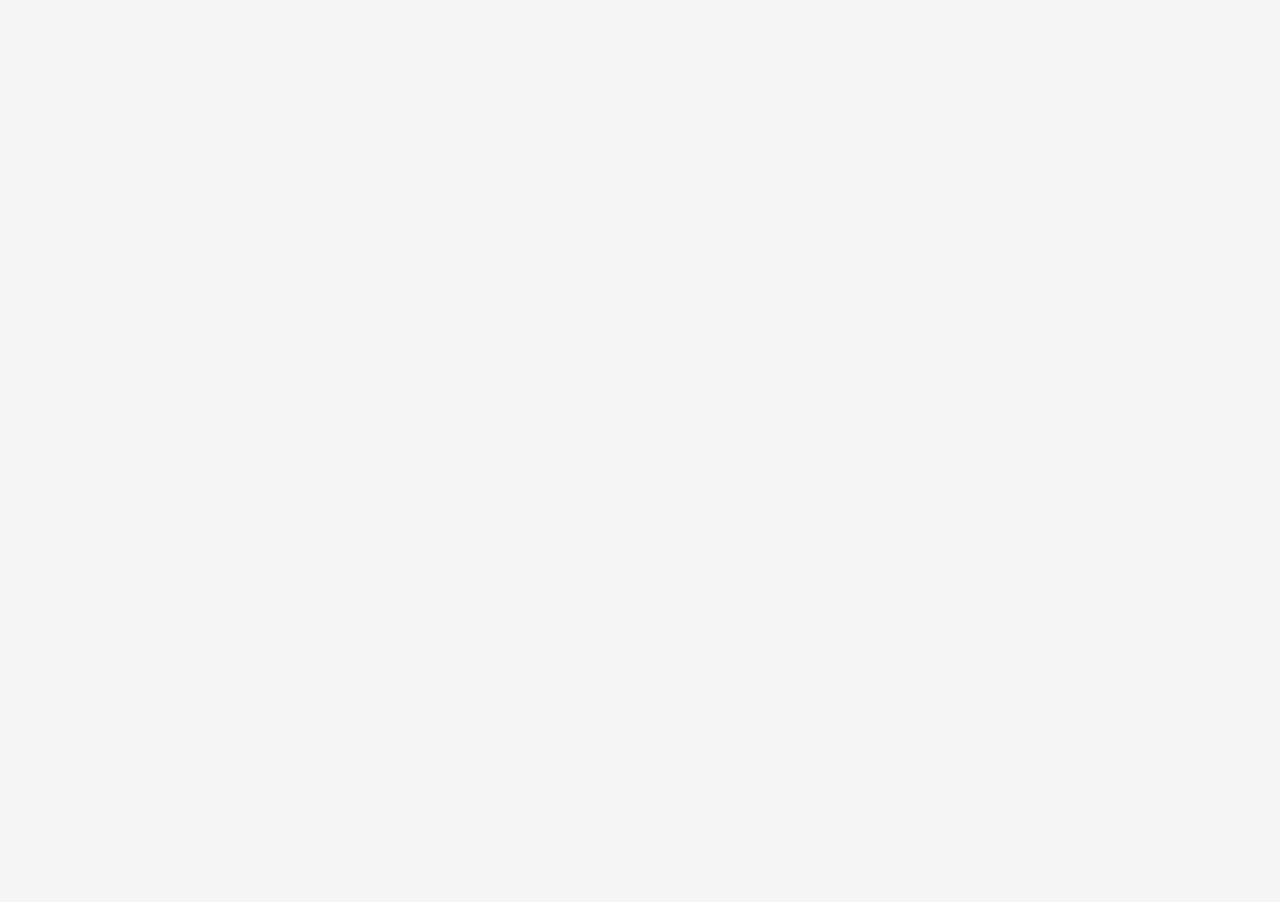
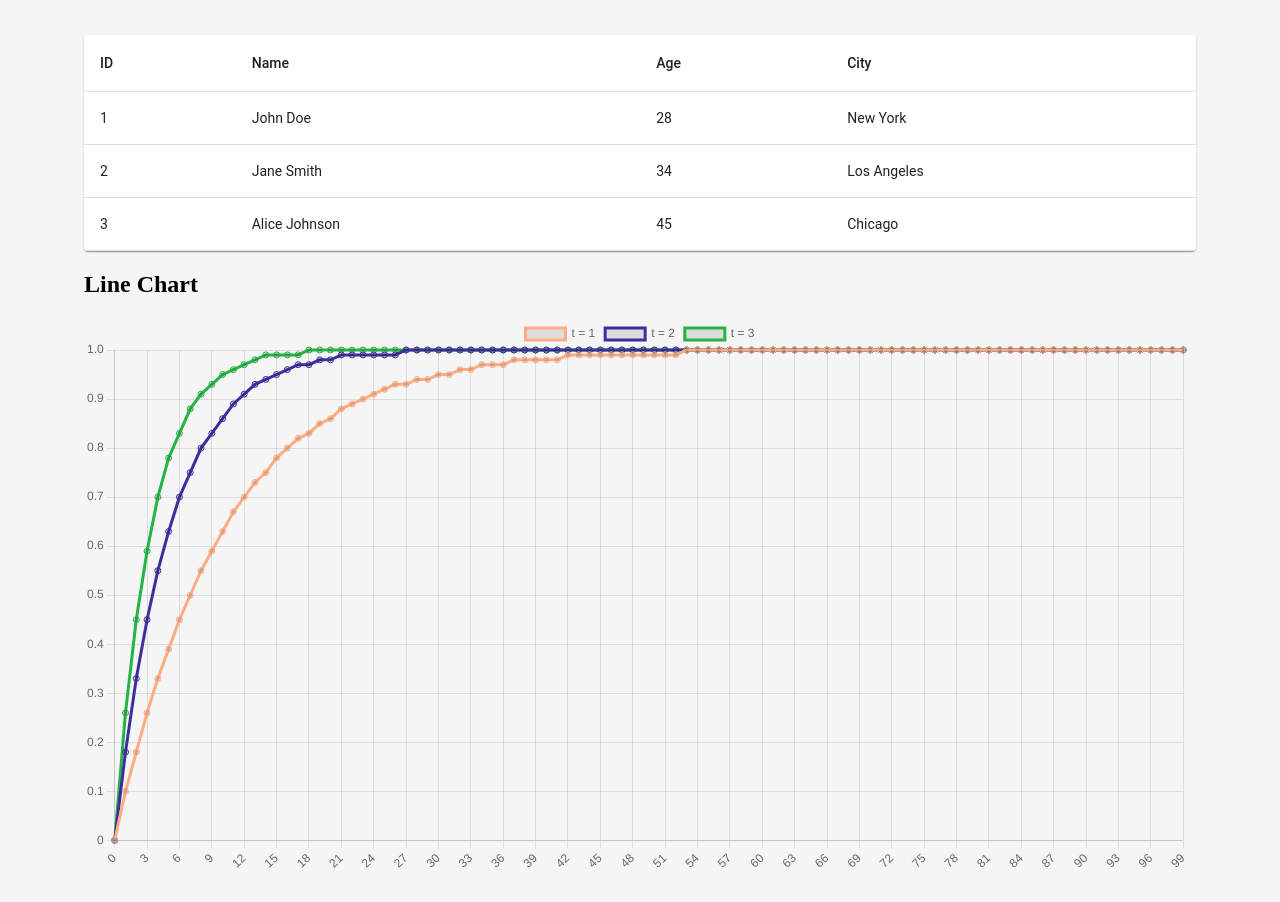
Before and after one commit to SirjanK/FlightAnalysis, a React (Create React App) app in the folder app/frontend/: page / in a window 1280 px wide. Shown: the part 457-1359 px from the top of the page. Before the commit the page ends 800 px from the top, so only its background shows below. Built offline with nearby package versions, Linux system fonts and the light colour scheme; the HTML template or start-up script is replaced by a standard one.

Commit message:
add Result componenet

```diff
--- a/app/frontend/package.json
+++ b/app/frontend/package.json
@@ -8,10 +8,12 @@
     "@emotion/styled": "^11.14.0",
     "@mui/icons-material": "^6.2.1",
     "@mui/material": "^6.2.1",
+    "chart.js": "^4.4.7",
     "cra-template": "1.2.0",
     "framer-motion": "^11.15.0",
-    "react": "^19.0.0",
-    "react-dom": "^19.0.0",
+    "react": "^18.3.1",
+    "react-chartjs-2": "^5.2.0",
+    "react-dom": "^18.3.1",
     "react-scripts": "5.0.1",
     "web-vitals": "^4.2.4"
   },
--- /dev/null
+++ b/app/frontend/src/DataTable.js
@@ -0,0 +1,38 @@
+// src/DataTable.js
+import React from 'react';
+import { Table, TableBody, TableCell, TableContainer, TableHead, TableRow, Paper } from '@mui/material';
+
+// Mock data for the Material UI table
+const mockData = [
+  { id: 1, name: 'John Doe', age: 28, city: 'New York' },
+  { id: 2, name: 'Jane Smith', age: 34, city: 'Los Angeles' },
+  { id: 3, name: 'Alice Johnson', age: 45, city: 'Chicago' },
+];
+
+// Table component
+const DataTable = () => (
+  <TableContainer component={Paper}>
+    <Table>
+      <TableHead>
+        <TableRow>
+          <TableCell>ID</TableCell>
+          <TableCell>Name</TableCell>
+          <TableCell>Age</TableCell>
+          <TableCell>City</TableCell>
+        </TableRow>
+      </TableHead>
+      <TableBody>
+        {mockData.map(row => (
+          <TableRow key={row.id}>
+            <TableCell>{row.id}</TableCell>
+            <TableCell>{row.name}</TableCell>
+            <TableCell>{row.age}</TableCell>
+            <TableCell>{row.city}</TableCell>
+          </TableRow>
+        ))}
+      </TableBody>
+    </Table>
+  </TableContainer>
+);
+
+export default DataTable;
--- a/app/frontend/src/FlightDelayPredictor.js
+++ b/app/frontend/src/FlightDelayPredictor.js
@@ -1,6 +1,7 @@
 import React, { useState } from 'react';
 import { Container, Typography } from '@mui/material';
 import InputCards from './InputCards'; // Import the InputCards component
+import Results from './Results'; // Import the Results component
 
 const FlightDelayPredictor = () => {
     // Mock data for airports and airlines
@@ -13,6 +14,7 @@ const FlightDelayPredictor = () => {
                 Flight Delay Predictor
             </Typography>
             <InputCards airports={airports} airlinesList={airlinesList} />
+            <Results/>
         </Container>
     );
 };
--- /dev/null
+++ b/app/frontend/src/LineChart.js
@@ -0,0 +1,47 @@
+// src/LineChart.js
+import React from 'react';
+import { Line } from 'react-chartjs-2';
+import {
+  Chart as ChartJS,
+  CategoryScale,
+  LinearScale,
+  LineElement,
+  PointElement,
+  LineController,
+  Tooltip,
+  Legend,
+} from 'chart.js';
+
+// Register the necessary components
+ChartJS.register(CategoryScale, LinearScale, LineElement, PointElement, LineController, Tooltip, Legend);
+
+// Line chart data generation
+const generateChartData = () => {
+  const tValues = [1, 2, 3]; // Different t values for the function e^(-tx)
+  const labels = Array.from({ length: 100 }, (_, i) => i); // X-axis labels
+  const datasets = tValues.map(t => ({
+    label: `t = ${t}`,
+    data: labels.map(x => (1 - Math.exp(-t * x / 10)).toFixed(2)), // e^(-tx)
+    borderColor: `rgba(${Math.random() * 255}, ${Math.random() * 255}, ${Math.random() * 255}, 1)`,
+    fill: false,
+  }));
+
+  return {
+    labels,
+    datasets,
+  };
+};
+
+// LineChart component
+const LineChart = () => {
+  const chartData = generateChartData();
+
+  return (
+    <div>
+      <h2>Line Chart</h2>
+      <Line data={chartData} />
+    </div>
+  );
+};
+
+export default LineChart;
--- /dev/null
+++ b/app/frontend/src/Results.js
@@ -0,0 +1,12 @@
+import React from 'react';
+import DataTable from './DataTable';
+import LineChart from './LineChart';
+
+const Results = () => (
+  <div style={{ padding: '20px' }}>
+    <DataTable />
+    <LineChart />
+  </div>
+);
+
+export default Results;
```
Also changed, not shown: 1 other file (tests, documents, lock files or other folders).
